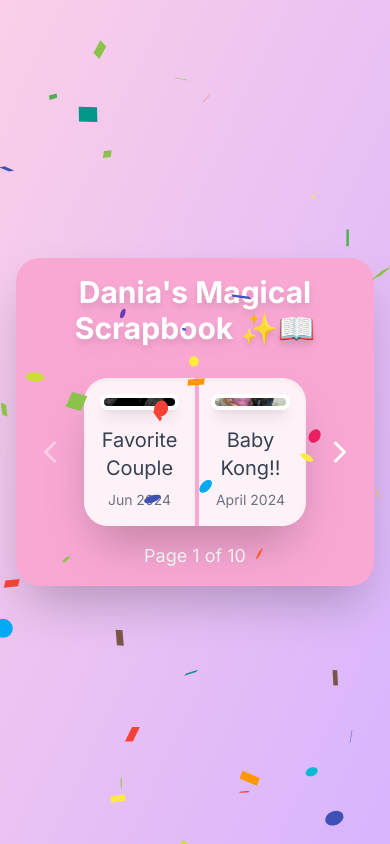
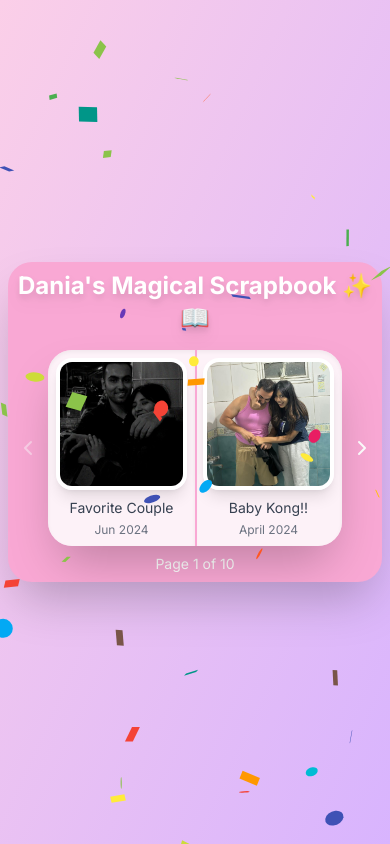
Before and after one commit to Satvik-Katochh/dania-farewell, a Next.js app: page /scrapbook in a window 390 px wide. Built offline with nearby package versions, Linux system fonts and the light colour scheme.

Commit message:
fixed responsiveness for scrap book for mobiles

```diff
--- a/app/scrapbook/page.tsx
+++ b/app/scrapbook/page.tsx
@@ -1,3 +1,299 @@
+// "use client";
+
+// import { useState, useEffect } from "react";
+// import { motion, AnimatePresence } from "framer-motion";
+// import Image from "next/image";
+// import { ChevronLeft, ChevronRight } from "lucide-react";
+// import Confetti from "react-confetti";
+// import { useWindowSize } from "react-use";
+
+// const scrapbookPages = [
+//   {
+//     leftPage: {
+//       photo: "/scrapbook/1.jpg",
+//       note: "Favorite Couple",
+//       date: "Jun 2024",
+//     },
+//     rightPage: {
+//       photo: "/scrapbook/2.jpg",
+//       note: "Baby Kong!!",
+//       date: "April 2024",
+//     },
+//   },
+//   {
+//     leftPage: {
+//       photo: "/scrapbook/3.jpg",
+//       note: "Sharmu's Melons",
+//       date: "Dec 2023",
+//     },
+//     rightPage: {
+//       photo: "/scrapbook/4.jpg",
+//       note: "Gokarna!!",
+//       date: "Dec 2023",
+//     },
+//   },
+//   {
+//     leftPage: {
+//       photo: "/scrapbook/5.jpg",
+//       note: "Eid Mubrak!!",
+//       date: "Dec 2022",
+//     },
+//     rightPage: {
+//       photo: "/scrapbook/6.jpg",
+//       note: "X-mas the trio!!",
+//       date: "Dec 2021",
+//     },
+//   },
+//   {
+//     leftPage: {
+//       photo: "/scrapbook/7.jpg",
+//       note: "One With Tinku!!",
+//       date: "Mar 2024",
+//     },
+//     rightPage: {
+//       photo: "/scrapbook/8.jpg",
+//       note: "One With the real BESTIE!!",
+//       date: "July 2022",
+//     },
+//   },
+//   {
+//     leftPage: {
+//       photo: "/scrapbook/9.jpg",
+//       note: "One with the house wife!!",
+//       date: "Mar 2024",
+//     },
+//     rightPage: {
+//       photo: "/scrapbook/10.jpg",
+//       note: "One with the work wife!!",
+//       date: "Apr 2024",
+//     },
+//   },
+//   {
+//     leftPage: {
+//       photo: "/scrapbook/11.jpg",
+//       note: "X-mas.. wannabe rich!!",
+//       date: "Dec 2023",
+//     },
+//     rightPage: {
+//       photo: "/scrapbook/12.jpg",
+//       note: "Happier Than Ever",
+//       date: "Sept 2022",
+//     },
+//   },
+//   {
+//     leftPage: {
+//       photo: "/scrapbook/13.jpg",
+//       note: "Bangalore ke Gunde!!",
+//       date: "Nov 2023",
+//     },
+//     rightPage: {
+//       photo: "/scrapbook/14.jpg",
+//       note: "Unicorn x Unicorn",
+//       date: "Eternal",
+//     },
+//   },
+//   {
+//     leftPage: {
+//       photo: "/scrapbook/15.jpg",
+//       note: "One with Sharmu",
+//       date: "Nov 2023",
+//     },
+//     rightPage: {
+//       photo: "/scrapbook/16.jpg",
+//       note: "Oh shieeeeet, Monu ka bacha kiske kok mein hai?",
+//       date: "Eternal",
+//     },
+//   },
+//   {
+//     leftPage: {
+//       photo: "/scrapbook/17.jpg",
+//       note: "Borderline Alcoholic",
+//       date: "Dec 2023",
+//     },
+//     rightPage: {
+//       photo: "/scrapbook/18.jpg",
+//       note: "Desi Santa!!",
+//       date: "hohohhoho!!",
+//     },
+//   },
+//   {
+//     leftPage: {
+//       photo: "/scrapbook/19.jpg",
+//       note: "Look at this kiddo!!",
+//       date: "^__^",
+//     },
+//     rightPage: {
+//       photo: "/scrapbook/20.jpg",
+//       note: "OOpiseee!!",
+//       date: ":)",
+//     },
+//   },
+// ];
+
+// const Page = ({
+//   page,
+//   isLeft,
+// }: {
+//   page: (typeof scrapbookPages)[0]["leftPage"];
+//   isLeft: boolean;
+// }) => (
+//   <motion.div
+//     className={`w-full h-full bg-pink-50 p-4 ${
+//       isLeft ? "rounded-l-3xl" : "rounded-r-3xl"
+//     } shadow-inner flex flex-col items-center justify-center`}
+//     initial={{ opacity: 0, scale: 0.8 }}
+//     animate={{ opacity: 1, scale: 1 }}
+//     exit={{ opacity: 0, scale: 0.8 }}
+//     transition={{ duration: 0.5 }}
+//   >
+//     <motion.div
+//       className="relative w-full h-4/5 mb-4"
+//       whileHover={{ scale: 1.05 }}
+//       transition={{ type: "spring", stiffness: 300 }}
+//     >
+//       <Image
+//         src={page.photo}
+//         alt={page.note}
+//         layout="fill"
+//         objectFit="cover"
+//         className="rounded-2xl border-4 border-white shadow-lg"
+//       />
+//     </motion.div>
+//     <motion.p
+//       className="text-gray-700 mb-2 font-handwriting text-center text-xl"
+//       initial={{ y: 20, opacity: 0 }}
+//       animate={{ y: 0, opacity: 1 }}
+//       transition={{ delay: 0.2 }}
+//     >
+//       {page.note}
+//     </motion.p>
+//     <motion.span
+//       className="text-sm text-gray-500 font-handwriting"
+//       initial={{ y: 20, opacity: 0 }}
+//       animate={{ y: 0, opacity: 1 }}
+//       transition={{ delay: 0.3 }}
+//     >
+//       {page.date}
+//     </motion.span>
+//   </motion.div>
+// );
+
+// export default function EnhancedScrapbook() {
+//   const [currentPage, setCurrentPage] = useState(0);
+//   const [flipping, setFlipping] = useState(false);
+//   const [showConfetti, setShowConfetti] = useState(false);
+//   const { width, height } = useWindowSize();
+
+//   useEffect(() => {
+//     setShowConfetti(true);
+//     const timer = setTimeout(() => setShowConfetti(false), 5000);
+//     return () => clearTimeout(timer);
+//   }, []);
+
+//   const flipPage = (direction: "next" | "prev") => {
+//     setFlipping(true);
+//     setTimeout(() => {
+//       if (direction === "next" && currentPage < scrapbookPages.length - 1) {
+//         setCurrentPage(currentPage + 1);
+//         setShowConfetti(true);
+//         setTimeout(() => setShowConfetti(false), 3000);
+//       } else if (direction === "prev" && currentPage > 0) {
+//         setCurrentPage(currentPage - 1);
+//       }
+//       setFlipping(false);
+//     }, 300);
+//   };
+
+//   return (
+//     <div className="min-h-screen bg-gradient-to-br from-pink-200 to-purple-300 p-4 sm:p-8 flex items-center justify-center overflow-hidden">
+//       <Confetti
+//         width={width}
+//         height={height}
+//         recycle={false}
+//         numberOfPieces={showConfetti ? 200 : 0}
+//       />
+//       <motion.div
+//         className="w-full max-w-6xl bg-pink-300 rounded-3xl shadow-2xl overflow-hidden relative p-4 sm:p-8"
+//         initial={{ opacity: 0, y: 50 }}
+//         animate={{ opacity: 1, y: 0 }}
+//         transition={{ duration: 0.8, type: "spring" }}
+//       >
+//         <motion.h1
+//           className="text-3xl sm:text-4xl font-bold text-white text-center mb-8 drop-shadow-lg"
+//           initial={{ y: -50, opacity: 0 }}
+//           animate={{ y: 0, opacity: 1 }}
+//           transition={{ delay: 0.5, type: "spring", stiffness: 120 }}
+//         >
+//           Dania&apos;s Magical Scrapbook ✨📖
+//         </motion.h1>
+
+//         <div className="flex justify-center items-center">
+//           <motion.button
+//             onClick={() => flipPage("prev")}
+//             disabled={currentPage === 0}
+//             className="text-white disabled:text-pink-200 mr-4"
+//             whileHover={{ scale: 1.1 }}
+//             whileTap={{ scale: 0.9 }}
+//             aria-label="Previous page"
+//           >
+//             <ChevronLeft size={36} />
+//           </motion.button>
+
+//           <div className="w-full max-w-4xl aspect-[3/2] bg-pink-100 rounded-3xl shadow-2xl relative overflow-hidden">
+//             <AnimatePresence mode="wait">
+//               <motion.div
+//                 key={currentPage}
+//                 className="absolute inset-0 flex"
+//                 initial={{ rotateY: flipping ? -90 : 0, opacity: 0 }}
+//                 animate={{ rotateY: 0, opacity: 1 }}
+//                 exit={{ rotateY: flipping ? 90 : 0, opacity: 0 }}
+//                 transition={{ duration: 0.5 }}
+//               >
+//                 <Page
+//                   page={scrapbookPages[currentPage].leftPage}
+//                   isLeft={true}
+//                 />
+//                 <Page
+//                   page={scrapbookPages[currentPage].rightPage}
+//                   isLeft={false}
+//                 />
+//               </motion.div>
+//             </AnimatePresence>
+//             <motion.div
+//               className="absolute inset-y-0 left-1/2 w-1 bg-pink-300 shadow-lg"
+//               initial={{ height: 0 }}
+//               animate={{ height: "100%" }}
+//               transition={{ delay: 0.2, duration: 0.5 }}
+//             ></motion.div>
+//           </div>
+
+//           <motion.button
+//             onClick={() => flipPage("next")}
+//             disabled={currentPage === scrapbookPages.length - 1}
+//             className="text-white disabled:text-pink-200 ml-4"
+//             whileHover={{ scale: 1.1 }}
+//             whileTap={{ scale: 0.9 }}
+//             aria-label="Next page"
+//           >
+//             <ChevronRight size={36} />
+//           </motion.button>
+//         </div>
+
+//         <motion.div
+//           className="text-center mt-4"
+//           initial={{ opacity: 0 }}
+//           animate={{ opacity: 1 }}
+//           transition={{ delay: 0.8 }}
+//         >
+//           <p className="text-white text-lg">
+//             Page {currentPage + 1} of {scrapbookPages.length}
+//           </p>
+//         </motion.div>
+//       </motion.div>
+//     </div>
+//   );
+// }
+
 "use client";
 
 import { useState, useEffect } from "react";
@@ -6,6 +302,17 @@ import Image from "next/image";
 import { ChevronLeft, ChevronRight } from "lucide-react";
 import Confetti from "react-confetti";
 import { useWindowSize } from "react-use";
+
+interface ScrapbookPage {
+  photo: string;
+  note: string;
+  date: string;
+}
+
+interface ScrapbookSpread {
+  leftPage: ScrapbookPage;
+  rightPage: ScrapbookPage;
+}
 
 const scrapbookPages = [
   {
@@ -130,15 +437,9 @@ const scrapbookPages = [
   },
 ];
 
-const Page = ({
-  page,
-  isLeft,
-}: {
-  page: (typeof scrapbookPages)[0]["leftPage"];
-  isLeft: boolean;
-}) => (
+const Page = ({ page, isLeft }: { page: ScrapbookPage; isLeft: boolean }) => (
   <motion.div
-    className={`w-full h-full bg-pink-50 p-4 ${
+    className={`w-full h-full bg-pink-50 p-2 sm:p-4 ${
       isLeft ? "rounded-l-3xl" : "rounded-r-3xl"
     } shadow-inner flex flex-col items-center justify-center`}
     initial={{ opacity: 0, scale: 0.8 }}
@@ -147,20 +448,20 @@ const Page = ({
     transition={{ duration: 0.5 }}
   >
     <motion.div
-      className="relative w-full h-4/5 mb-4"
+      className="relative w-full h-48 sm:h-4/5 mb-2 sm:mb-4"
       whileHover={{ scale: 1.05 }}
       transition={{ type: "spring", stiffness: 300 }}
     >
       <Image
         src={page.photo}
         alt={page.note}
-        layout="fill"
-        objectFit="cover"
+        fill
+        style={{ objectFit: "cover" }}
         className="rounded-2xl border-4 border-white shadow-lg"
       />
     </motion.div>
     <motion.p
-      className="text-gray-700 mb-2 font-handwriting text-center text-xl"
+      className="text-gray-700 mb-1 sm:mb-2 font-handwriting text-center text-sm sm:text-xl"
       initial={{ y: 20, opacity: 0 }}
       animate={{ y: 0, opacity: 1 }}
       transition={{ delay: 0.2 }}
@@ -168,7 +469,7 @@ const Page = ({
       {page.note}
     </motion.p>
     <motion.span
-      className="text-sm text-gray-500 font-handwriting"
+      className="text-xs sm:text-sm text-gray-500 font-handwriting"
       initial={{ y: 20, opacity: 0 }}
       animate={{ y: 0, opacity: 1 }}
       transition={{ delay: 0.3 }}
@@ -205,7 +506,7 @@ export default function EnhancedScrapbook() {
   };
 
   return (
-    <div className="min-h-screen bg-gradient-to-br from-pink-200 to-purple-300 p-4 sm:p-8 flex items-center justify-center overflow-hidden">
+    <div className="min-h-screen bg-gradient-to-br from-pink-200 to-purple-300 p-2 sm:p-8 flex items-center justify-center overflow-hidden">
       <Confetti
         width={width}
         height={height}
@@ -213,13 +514,13 @@ export default function EnhancedScrapbook() {
         numberOfPieces={showConfetti ? 200 : 0}
       />
       <motion.div
-        className="w-full max-w-6xl bg-pink-300 rounded-3xl shadow-2xl overflow-hidden relative p-4 sm:p-8"
+        className="w-full max-w-6xl bg-pink-300 rounded-3xl shadow-2xl overflow-hidden relative p-2 sm:p-8"
         initial={{ opacity: 0, y: 50 }}
         animate={{ opacity: 1, y: 0 }}
         transition={{ duration: 0.8, type: "spring" }}
       >
         <motion.h1
-          className="text-3xl sm:text-4xl font-bold text-white text-center mb-8 drop-shadow-lg"
+          className="text-2xl sm:text-4xl font-bold text-white text-center mb-4 sm:mb-8 drop-shadow-lg"
           initial={{ y: -50, opacity: 0 }}
           animate={{ y: 0, opacity: 1 }}
           transition={{ delay: 0.5, type: "spring", stiffness: 120 }}
@@ -231,12 +532,12 @@ export default function EnhancedScrapbook() {
           <motion.button
             onClick={() => flipPage("prev")}
             disabled={currentPage === 0}
-            className="text-white disabled:text-pink-200 mr-4"
+            className="text-white disabled:text-pink-200 mr-2 sm:mr-4"
             whileHover={{ scale: 1.1 }}
             whileTap={{ scale: 0.9 }}
             aria-label="Previous page"
           >
-            <ChevronLeft size={36} />
+            <ChevronLeft size={24} className="sm:w-9 sm:h-9" />
           </motion.button>
 
           <div className="w-full max-w-4xl aspect-[3/2] bg-pink-100 rounded-3xl shadow-2xl relative overflow-hidden">
@@ -260,7 +561,7 @@ export default function EnhancedScrapbook() {
               </motion.div>
             </AnimatePresence>
             <motion.div
-              className="absolute inset-y-0 left-1/2 w-1 bg-pink-300 shadow-lg"
+              className="absolute inset-y-0 left-1/2 w-0.5 sm:w-1 bg-pink-300 shadow-lg"
               initial={{ height: 0 }}
               animate={{ height: "100%" }}
               transition={{ delay: 0.2, duration: 0.5 }}
@@ -270,22 +571,22 @@ export default function EnhancedScrapbook() {
           <motion.button
             onClick={() => flipPage("next")}
             disabled={currentPage === scrapbookPages.length - 1}
-            className="text-white disabled:text-pink-200 ml-4"
+            className="text-white disabled:text-pink-200 ml-2 sm:ml-4"
             whileHover={{ scale: 1.1 }}
             whileTap={{ scale: 0.9 }}
             aria-label="Next page"
           >
-            <ChevronRight size={36} />
+            <ChevronRight size={24} className="sm:w-9 sm:h-9" />
           </motion.button>
         </div>
 
         <motion.div
-          className="text-center mt-4"
+          className="text-center mt-2 sm:mt-4"
           initial={{ opacity: 0 }}
           animate={{ opacity: 1 }}
           transition={{ delay: 0.8 }}
         >
-          <p className="text-white text-lg">
+          <p className="text-white text-sm sm:text-lg">
             Page {currentPage + 1} of {scrapbookPages.length}
           </p>
         </motion.div>
```
